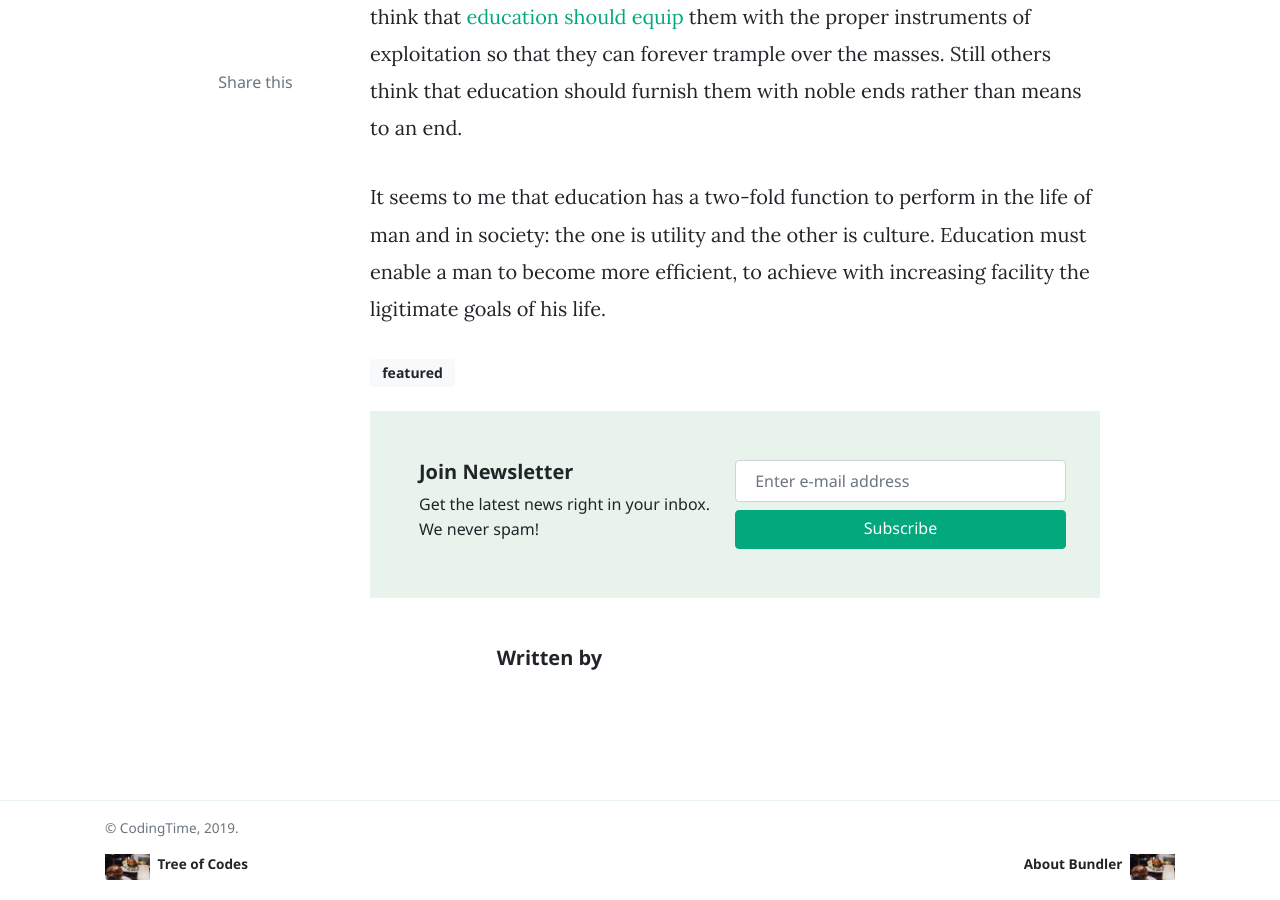
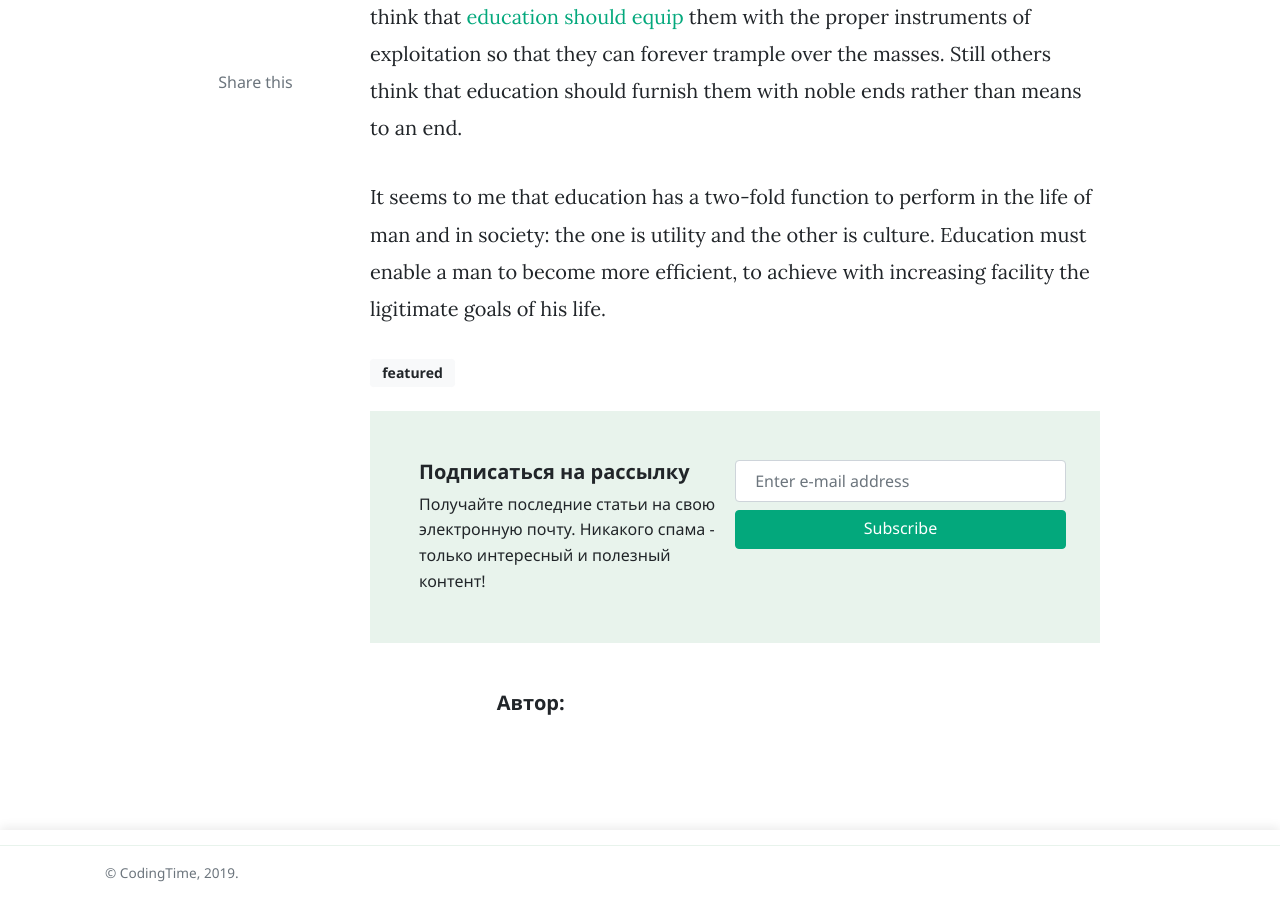
Before and after one commit to DaniilChizhevskii/Coding-Ti.me, a Jekyll site: the page built from _posts/2019-01-28-we-all-wait-for-summer.md, in a window 1280 px wide and 900 px high, scrolled down 595 px. Built offline with Jekyll 4.4.1, drawn with Linux system fonts in a browser that asks for light colours; nearby versions of some CDN libraries; comment, search, counter and statistics services are not loaded.

Commit message:
Update post.html

```diff
--- a/_layouts/post.html
+++ b/_layouts/post.html
@@ -83,8 +83,8 @@
 			<div class="border p-5 bg-lightblue">
 				<div class="row justify-content-between">
 					<div class="col-md-6 mb-2 mb-md-0">
-						<h5 class="font-weight-bold">Join Newsletter</h5>
-						 Get the latest news right in your inbox. We never spam!
+						<h5 class="font-weight-bold">Подписаться на рассылку</h5>
+						 Получайте последние статьи на свою электронную почту. Никакого спама - только интересный и полезный контент!
 					</div>
 					<div class="col-md-6">
 						<div class="row">
@@ -114,7 +114,7 @@
                         {% endif %}
 					</div>
 					<div class="col-md-10">
-                        <h5 class="font-weight-bold">Written by {{ author.name }} {% if author.twitter %}<span><a target="_blank" href="{{ author.twitter }}" class="btn btn-outline-success btn-sm btn-round ml-2">Follow</a></span>{% endif %}</h5>
+                        <h5 class="font-weight-bold">Автор: {{ author.name }}</h5>
 						{{ author.bio }}
 					</div>
 				</div>
```
